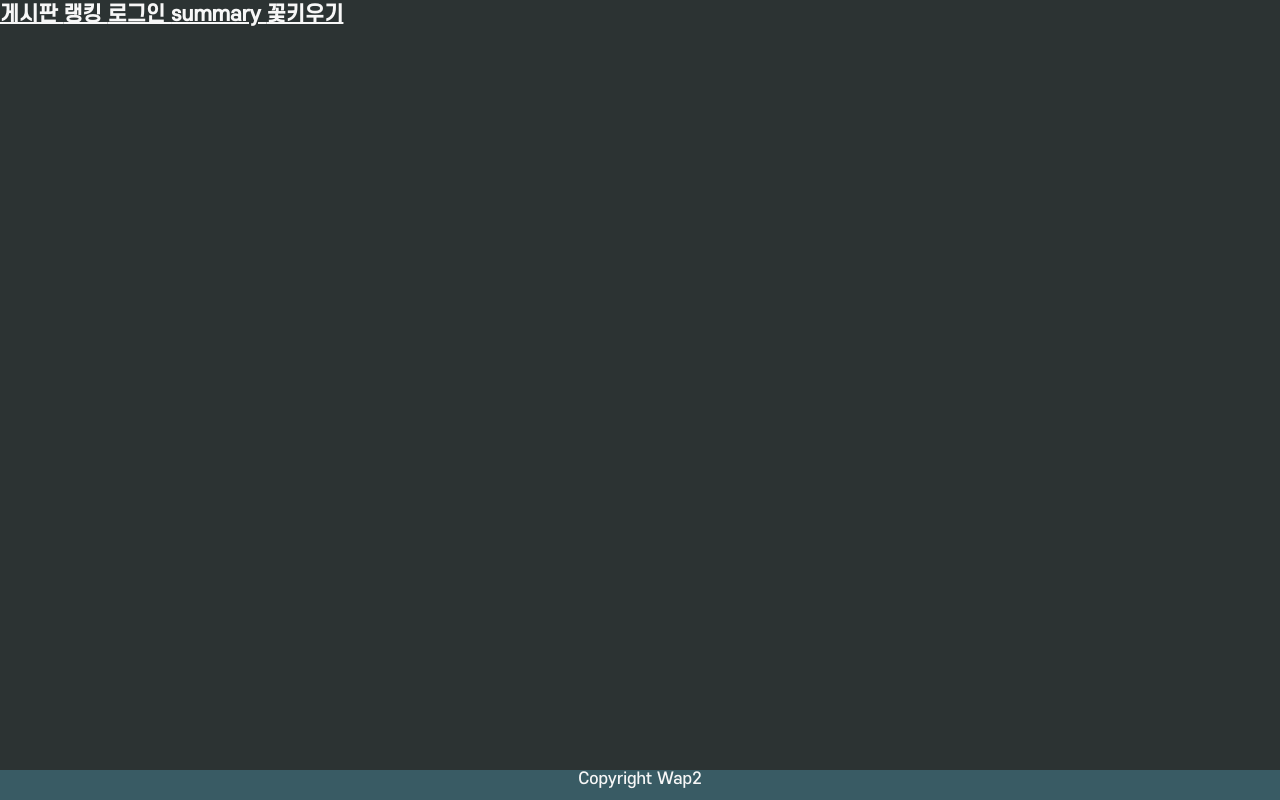
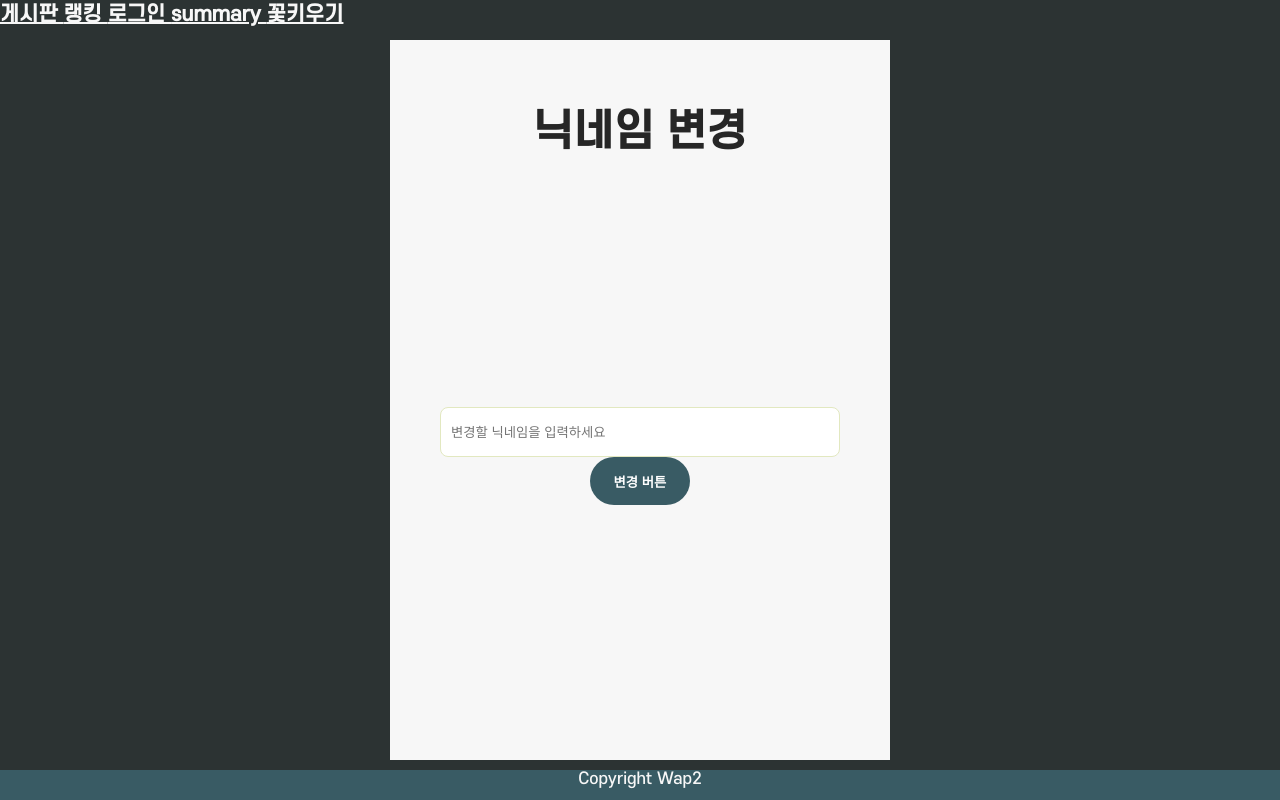
Before and after one commit to onegqueen/front, a React (Create React App) app: page /NickChange in a window 1280 px wide. Built offline with nearby package versions, Linux system fonts and the light colour scheme; a small style sheet from the web is missing.

Commit message:
[11-27] login, register etc 변경

```diff
--- a/src/App.js
+++ b/src/App.js
@@ -15,6 +15,7 @@ import Pagination from "./components/Pagination";
 import Friends from "./pages/Friends/Friends";
 import FriendsResponse from "./pages/Friends/FriendsResponse";
 import Footer from "./pages/Footer/Footer";
+import NickChangePage from "./pages/NickChangePage";
 import axios from "axios";
 
 const AllWrapper = styled.div`
@@ -39,6 +40,7 @@ function App() {
           <Route path="/Login" element={<LoginPage />} />
           <Route path="/Register" element={<RegisterPage />} />
           <Route path="/MyAccount" element={<MyAccountPage />} />
+          <Route path="/NickChange" element={<NickChangePage />} />
           <Route path="/stats" element={<Stats />}></Route>
           <Route path="/summary" element={<Summary />}></Route>
           <Route path="/header" element={<Header />}></Route>
@@ -47,7 +49,10 @@ function App() {
           <Route path="/board" element={<AllContent />}></Route>
           <Route path="/test" element={<UserList />}></Route>
           <Route path="/friends-list" element={<Friends />}></Route>
-          <Route path="/friends/response-list" element={<FriendsResponse />}></Route>
+          <Route
+            path="/friends/response-list"
+            element={<FriendsResponse />}
+          ></Route>
         </Routes>
       </ContentWrapper>
       <Footer />
--- a/src/components/Login/styled.jsx
+++ b/src/components/Login/styled.jsx
@@ -24,6 +24,16 @@ const Form = styled.form`
   height: 600px;
   display: flex;
   flex: 1;
+  justify-content: center;
+  align-items: center;
+  flex-direction: column;
+`;
+
+const Form2 = styled.form`
+  width: 400px;
+  height: 300px;
+  display: flex;
+  //flex: 1;
   justify-content: center;
   align-items: center;
   flex-direction: column;
@@ -87,6 +97,7 @@ const snsLogin = styled.button`
 const S = {
   Container,
   Form,
+  Form2,
   Title,
   Input,
   LoginButton,
--- a/src/components/MyAccount/MyAccount.jsx
+++ b/src/components/MyAccount/MyAccount.jsx
@@ -1,10 +1,28 @@
-import React from "react";
-import { Link } from "react-router-dom";
+import axios from "axios";
+import React, { useState } from "react";
+import { Link, useNavigate } from "react-router-dom";
+import S from "./styled";
+import Timer from "../MyAccount/Timer/Timer";
+import "./Nickchange";
 
-import Timer from "../MyAccount/Timer/Timer";
+const MyAccount = () => {
+  const navigate = useNavigate();
+  const [nickname, setNickname] = useState("");
 
-function MyAccount() {
-  return <Timer />;
-}
+  // 닉네임 변경 페이지
+  const navigateTochangeNick = () => {
+    navigate("/Nickchange");
+  };
+
+  return (
+    <div>
+      <S.logout type="button">로그아웃</S.logout>
+      <S.nickCheck type="button" onClick={navigateTochangeNick}>
+        닉네임 변경
+      </S.nickCheck>
+      <Timer />
+    </div>
+  );
+};
 
 export default MyAccount;
--- /dev/null
+++ b/src/components/MyAccount/Nickchange.jsx
@@ -0,0 +1,53 @@
+import axios from "axios";
+import React, { useState } from "react";
+import { useNavigate } from "react-router-dom";
+import S from "./styled";
+import "./MyAccount";
+import "../../utils/settingCookie";
+
+const NickChange = () => {
+  const navigate = useNavigate();
+
+  const [nickname, setNickname] = useState("");
+  const onNickHandler = (event) => {
+    setNickname(event.currentTarget.value);
+  };
+
+  const onchangeNick = async () => {
+    navigate("/MyAccount");
+    try {
+      const res = await axios({
+        method: "post",
+        url: `/auth/validate/${nickname}`,
+        data: nickname,
+        headers: {
+          "Content-Type": "application/json",
+          Authorization: `Bearer ${"get-access"("accessToken")}`,
+        },
+      });
+      console.log(res);
+    } catch (error) {
+      const err = error.response.data;
+      console.log(err);
+    }
+  };
+
+  return (
+    <S.Container>
+      <S.Title>닉네임 변경</S.Title>
+      <S.Form>
+        <S.Input
+          type="text"
+          value={nickname}
+          placeholder="변경할 닉네임을 입력하세요"
+          onChange={onNickHandler}
+        ></S.Input>
+        <S.nickCheck type="button" onClick={onchangeNick}>
+          변경 버튼
+        </S.nickCheck>
+      </S.Form>
+    </S.Container>
+  );
+};
+
+export default NickChange;
--- a/src/components/MyAccount/Timer/Timer.jsx
+++ b/src/components/MyAccount/Timer/Timer.jsx
@@ -1,14 +1,15 @@
 import React, { useState, useRef } from "react";
 import { FontAwesomeIcon } from "@fortawesome/react-fontawesome";
 import { faClock } from "@fortawesome/free-regular-svg-icons";
+import "../../../utils/settingCookie";
 import "./Timer.css";
 import axios from "axios";
+import settingCookie from "../../../utils/settingCookie";
 
 const element = <FontAwesomeIcon icon={faClock} />;
 
 const Timer = () => {
   const [timer, setTimer] = useState(0);
-
   const [isActive, setIsActive] = useState(false);
   const [isPaused, setIsPaused] = useState(false);
   const countRef = useRef(null);
@@ -19,11 +20,39 @@ const Timer = () => {
     countRef.current = setInterval(() => {
       setTimer((timer) => timer + 1);
     }, 1000);
+    try {
+      const token = settingCookie("get-access");
+      const res = await axios({
+        method: "get",
+        url: "/timer/start",
+        headers: {
+          Authorization: `Bearer ${token}`,
+        },
+      });
+      console.log(res);
+    } catch (error) {
+      const err = error.response.data;
+      console.log(err);
+    }
   };
 
-  const TimePause = () => {
+  const TimePause = async () => {
     clearInterval(countRef.current);
     setIsPaused(false);
+    try {
+      const token = settingCookie("get-access");
+      const res = await axios({
+        method: "get",
+        url: "/timer/stop",
+        headers: {
+          Authorization: `Bearer ${token}`,
+        },
+      });
+      console.log(res);
+    } catch (error) {
+      const err = error.response.data;
+      console.log(err);
+    }
   };
 
   const TimeResume = () => {
--- a/src/components/MyAccount/styled.jsx
+++ b/src/components/MyAccount/styled.jsx
@@ -10,6 +10,7 @@ const Container = styled.div`
   left: 50%;
   transform: translate(-50%, 0);
   margin-top: 40px;
+  margin-bottom: 40px;
   background-color: #f7f7f7;
   display: flex;
   align-items: center;
@@ -27,6 +28,28 @@ const Form = styled.form`
   align-items: center;
   flex-direction: column;
 `;
+const Title = styled.div`
+  margin-top: 67px;
+  font-size: 42px;
+  font-weight: 700;
+  margin-bottom: 1rem;
+  color: #262626;
+`;
+
+const Input = styled.input`
+  display: flex;
+  border-radius: 8px;
+  padding: 10px;
+  //margin-top: 8px;
+  border: 1px solid #e2e8c0;
+  width: 100%;
+  height: 50px;
+
+  & + & {
+    margin-top: 1rem;
+  }
+  color: black;
+`;
 
 const Content = styled.div`
   font-size: 2rem;
@@ -34,8 +57,44 @@ const Content = styled.div`
   margin-bottom: 1rem;
 `;
 
+const nickCheck = styled.button`
+  width: 100px;
+  height: 48px;
+  border: none;
+  font-weight: 700;
+  float: right;
+  background-color: #395b64;
+  border-radius: 64px;
+  color: white;
+  margin-bottom: 16px;
+  text-align: center;
+
+  cursor: pointer;
+`;
+
+const logout = styled.button`
+  width: 100px;
+  height: 48px;
+  border: none;
+  font-weight: 700;
+  float: right;
+  background-color: #395b64;
+  border-radius: 64px;
+  color: white;
+  margin-bottom: 16px;
+  text-align: center;
+
+  cursor: pointer;
+`;
+
 const S = {
+  Container,
+  Form,
   Content,
+  nickCheck,
+  logout,
+  Title,
+  Input,
 };
 
 export default S;
--- a/src/components/Register/Register.jsx
+++ b/src/components/Register/Register.jsx
@@ -8,6 +8,7 @@ const Register = () => {
   const [checknick, setChecknick] = useState("");
   const [id, setId] = useState("");
   const [password, setPassword] = useState("");
+  const [confirmPassword, setConfirmPassword] = useState("");
 
   const onNicknameHandler = (event) => {
     setNickname(event.currentTarget.value);
@@ -21,7 +22,35 @@ const Register = () => {
     setPassword(event.currentTarget.value);
   };
 
-  //회원가입 후 로그인 페이지 이동
+  const onPasswordCheckHandler = (event) => {
+    setConfirmPassword(event.currentTarget.value);
+  };
+
+  // password 일치여부 확인
+  const onCheck = (event) => {
+    event.preventDefault();
+    if (password !== confirmPassword) {
+      return alert("비밀번호 확인을 다시 한 번 해주십시오.");
+    } else if (password === confirmPassword) {
+      return alert("비밀번호가 일치합니다. 회원가입을 진행해주세요.");
+    }
+  };
+
+  const onNickHandler = async () => {
+    try {
+      const res = await axios({
+        method: "get",
+        url: `/auth/${nickname}`,
+        data: nickname,
+      });
+      console.log(res);
+      return alert("사용가능한 닉네임입니다.");
+    } catch (error) {
+      const err = error.response.data;
+      console.log(err);
+    }
+  };
+
   const navigate = useNavigate();
 
   const joinUser = async () => {
@@ -47,11 +76,33 @@ const Register = () => {
   return (
     <S.Container>
       <S.Title>Register Page</S.Title>
-      <S.Input type="text" value={nickname} onChange={onNicknameHandler} placeholder="Nickname" />
+      <S.Input
+        type="text"
+        value={nickname}
+        onChange={onNicknameHandler}
+        placeholder="Nickname"
+      />
 
       <S.Input type="text" placeholder="id" value={id} onChange={onIdHandler} />
-      <S.Input type="password" placeholder="password" value={password} onChange={onPasswordHandler} />
+      <S.Input
+        type="password"
+        placeholder="password"
+        value={password}
+        onChange={onPasswordHandler}
+      />
+      <S.Input
+        type="password"
+        placeholder="check password one more"
+        value={confirmPassword}
+        onChange={onPasswordCheckHandler}
+      />
+      <S.buttonAlign>
+        <S.PasswordCheck onClick={onCheck}>비밀번호 재확인</S.PasswordCheck>
 
+        <S.nickCheck type="button" value={checknick} onClick={onNickHandler}>
+          닉네임 중복 체크
+        </S.nickCheck>
+      </S.buttonAlign>
       <S.SubmitButton type="submit" onClick={joinUser}>
         "Register!"
       </S.SubmitButton>
--- a/src/components/Register/styled.jsx
+++ b/src/components/Register/styled.jsx
@@ -60,11 +60,36 @@ const Title = styled.div`
   color: #262626;
 `;
 
+const nickCheck = styled.button`
+  width: 50%;
+  height: 48px;
+  border: none;
+  font-weight: 700;
+  background-color: #395b64;
+  border-radius: 64px;
+  color: white;
+  margin-bottom: 16px;
+  text-align: center;
+  display: inline-block;
+  cursor: pointer;
+`;
+
+const PasswordCheck = styled.button`
+  color: black;
+  display: inline-block;
+`;
+const buttonAlign = styled.div`
+  //display: inline-block;
+  text-align: center;
+`;
 const S = {
   Input,
   Container,
   SubmitButton,
   Title,
+  nickCheck,
+  PasswordCheck,
+  buttonAlign,
 };
 
 export default S;
--- /dev/null
+++ b/src/pages/NickChangePage.jsx
@@ -0,0 +1,7 @@
+import React from "react";
+import NickChange from "../components/MyAccount/Nickchange";
+
+const NickChangePage = () => {
+  return <NickChange />;
+};
+export default NickChangePage;
--- a/src/setupProxy.js
+++ b/src/setupProxy.js
@@ -3,7 +3,8 @@ const { createProxyMiddleware } = require("http-proxy-middleware");
 module.exports = function (app) {
   app.use(
     createProxyMiddleware("/api", {
-      target: "http://localhost:9000",
+      // target: "http://localhost:9000",
+      target: "http://192.168.0.6:8000",
       pathRewrite: { "^/api": "" },
       changeOrigin: true,
       secure: false,
```
Also changed, not shown: src/components/Login/Login.jsx (+33 -10 lines).
